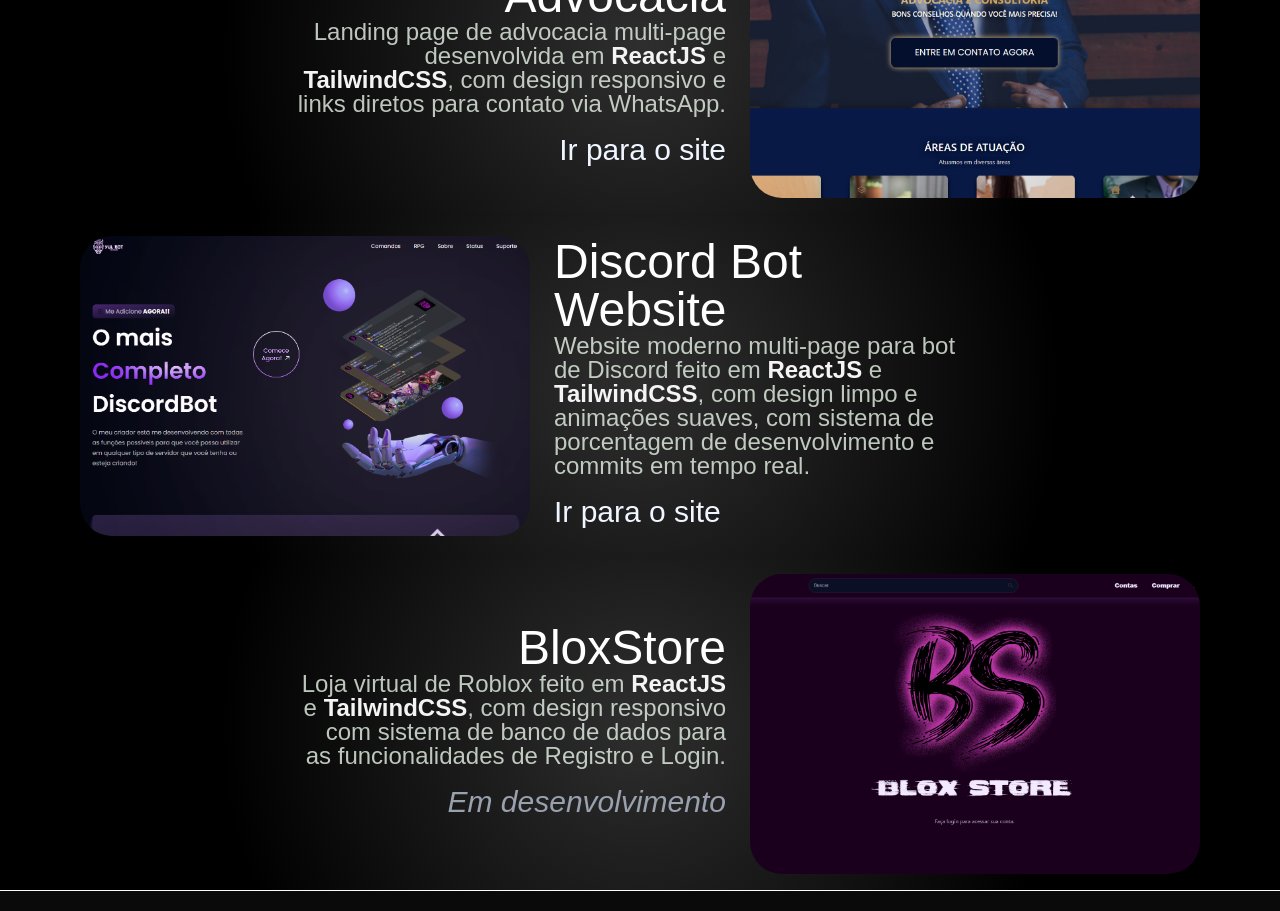
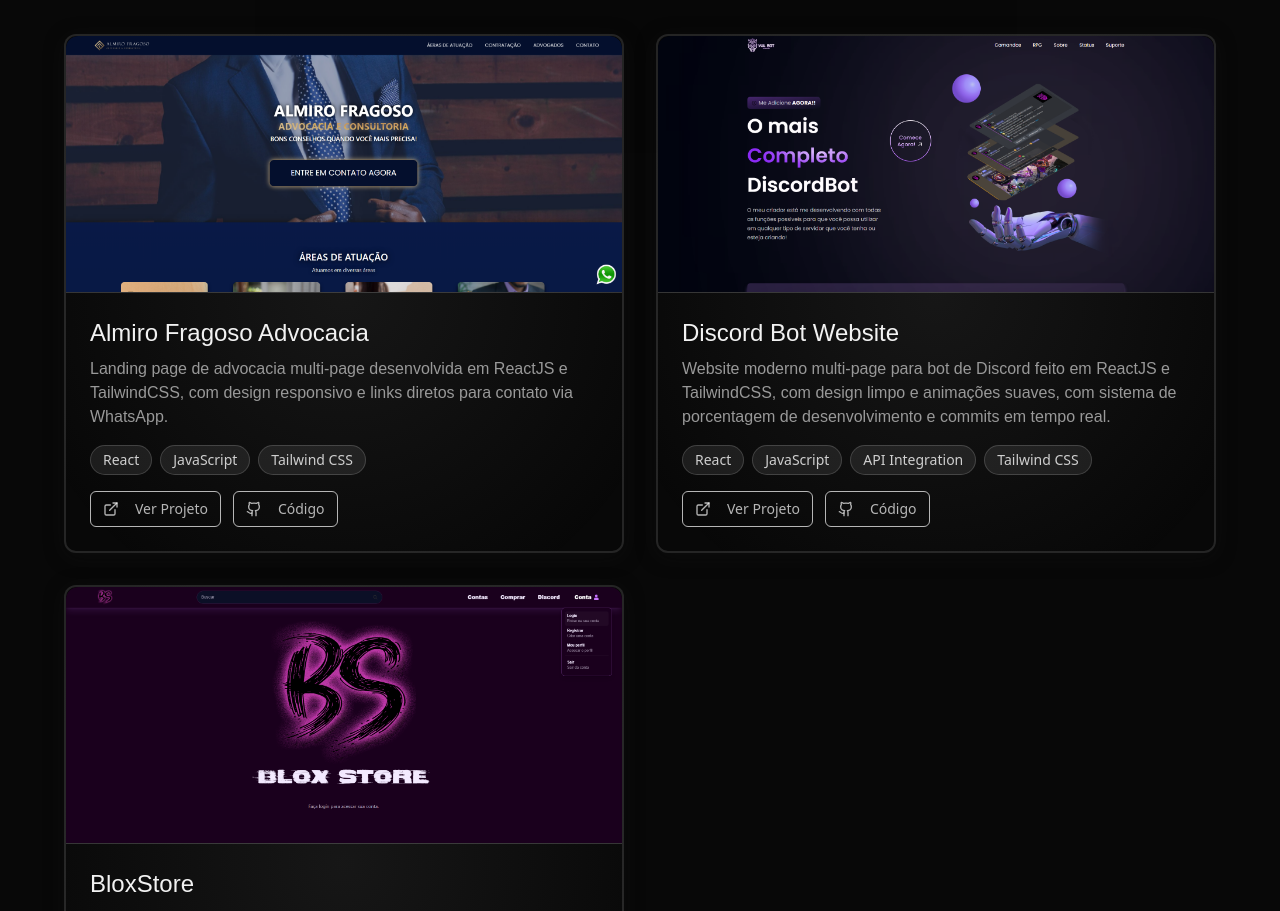
Before and after one commit to Enzzzzz/Port, a React (Vite) app: page / in a window 1280 px wide. Shown: the part 1880-2791 px from the top of the page. Built offline with nearby package versions, Linux system fonts and the light colour scheme; a web font is replaced by a local one.

Commit message:
changed entire project section

```diff
--- a/src/components/Projects.jsx
+++ b/src/components/Projects.jsx
@@ -1,29 +1,58 @@
 import { useEffect, useRef, useState } from "react";
-import ProjectCard from "../components/projectCards";
+import { ExternalLink, Github } from "lucide-react";
+
 import AlmiroWeb from "/Projects/almiro.png";
 import YulBot from "/Projects/yulbot.png";
 import Bloxstore from "/Projects/bloxstore.png";
 
 const Projects = () => {
+  const projects = [
+    {
+      title: "Almiro Fragoso Advocacia",
+      description:
+        "Landing page de advocacia multi-page desenvolvida em ReactJS e TailwindCSS, com design responsivo e links diretos para contato via WhatsApp.",
+      image: AlmiroWeb,
+      tags: ["React", "JavaScript", "Tailwind CSS"],
+      liveUrl: "https://www.almirofragosoadvocacia.com.br/",
+      githubUrl: "#",
+    },
+    {
+      title: "Discord Bot Website",
+      description:
+        "Website moderno multi-page para bot de Discord feito em ReactJS e TailwindCSS, com design limpo e animações suaves, com sistema de porcentagem de desenvolvimento e commits em tempo real.",
+      image: YulBot,
+      tags: ["React", "JavaScript", "API Integration", "Tailwind CSS"],
+      liveUrl: "https://yulbot.vercel.app/",
+      githubUrl: "#",
+    },
+    {
+      title: "BloxStore",
+      description:
+        "Loja virtual de Roblox feito em ReactJS e TailwindCSS, com design responsivo com sistema de banco de dados para as funcionalidades de Registro e Login.",
+      image: Bloxstore,
+      tags: [
+        "React",
+        "Tailwind CSS",
+        "JavaScript",
+        "Database",
+        "Login System",
+        "Payment System",
+      ],
+      liveUrl: "#",
+      githubUrl: "#",
+    },
+  ];
 
-  const section2Ref = useRef(null);
+  const projectRef = useRef(null);
   const [isVisible2, setIsVisible2] = useState(false);
 
-  const fadeLeft = isVisible2
-    ? "animate-fade-in-left opacity-100"
-    : "animate-fade-out-right opacity-0";
-
-  const fadeRight = isVisible2
-    ? "animate-fade-in-right opacity-100"
-    : "animate-fade-out-left opacity-0";
-
   useEffect(() => {
-    const section2Element = section2Ref.current;
+    const projectElement = projectRef.current;
 
     const observer = new IntersectionObserver(
       (entries) => {
         entries.forEach((entry) => {
-          if (entry.target === section2Ref.current) {
+          if (entry.target === projectRef.current) {
             setIsVisible2(entry.isIntersecting);
           }
         });
@@ -31,96 +60,96 @@
       { threshold: 0.3 }
     );
 
-    if (section2Element) observer.observe(section2Element);
+    if (projectElement) observer.observe(projectElement);
 
     return () => {
-      if (section2Element) observer.unobserve(section2Element);
+      if (projectElement) observer.unobserve(projectElement);
     };
   }, []);
 
   return (
     <section
       id="projects"
-      className="overflow-visible pt-10 section2 flex flex-col"
-      ref={section2Ref}
+      className="py-20 px-4 md:px-8 lg:px-16 bg-secondary/20"
+      ref={projectRef}
     >
-      <div className="mb-5 sm2:mb-2">
-        <h1
-          className={`font-bebas text-text font-bold text-5xl ipad:text-6xl transition-all duration-700`}
+      <div className="container mx-auto">
+        <div className="text-center mb-16 "
         >
-          Projetos
-        </h1>
+          <h2
+            className="font-bebas text-center text-text font-bold text-5xl ipad:text-6xl transition-all duration-700"
+          >
+            Meus Projetos
+          </h2>
+          <p
+            className="text-muted-foreground fade-in text-center text-lg max-w-2xl w-[95%] mx-auto"
+          >
+            Confira alguns dos projetos que desenvolvi, demonstrando minhas
+            habilidades em front-end
+          </p>
+        </div>
+        <div className="grid grid-cols-1 md:grid-cols-2 gap-8">
+          {projects.map((project, index) => (
+            <div
+              key={index}
+              className={`card-portfolio border-2 rounded-xl border-muted-foreground/20 hover:border-muted-foreground group bg-[radial-gradient(circle_at_center,_rgba(153,153,153,0.1),_transparent_90%)] ${isVisible2 ? "fade-in opacity-100" : ""}`}
+
+            >
+              <div className="relative overflow-hidden h-64 rounded-t-xl">
+                <img
+                  src={project.image}
+                  alt={project.title}
+                  className="w-full h-full object-cover rounded-t-xl overflow-hidden object-top transition-transform duration-300 group-hover:scale-110 group-hover:opacity-90"
+                />
+                <div className="absolute inset-0 bg-gradient-to-t from-background/90 to-transparent opacity-0 group-hover:opacity-100 transition-opacity duration-300"/>
+              </div>
+
+              <div className="p-6 border-t border-muted-foreground/30">
+                <h3 className="text-2xl mb-2 text-text font-bebas">
+                  {project.title}
+                </h3>
+                <p className="text-muted-foreground mb-4 font-poppins">
+                  {project.description}
+                </p>
+
+                <div className="flex flex-wrap gap-2 mb-4">
+                  {project.tags.map((tag, tagIndex) => (
+                    <span
+                      key={tagIndex}
+                      className="px-3 py-1 bg-primary/10 text-primary text-sm rounded-full border border-primary/20"
+                    >
+                      {tag}
+                    </span>
+                  ))}
+                </div>
+
+                <div className="flex gap-3">
+                  <a
+                    href={project.liveUrl}
+                    target="_blank"
+                    rel="noopener noreferrer"
+                  >
+                    <button className="h-9 rounded-md px-3 inline-flex items-center justify-center gap-2 whitespace-nowrap text-sm font-medium ring-offset-accent transition-colors focus-visible:outline-none focus-visible:ring-2focus-visible:ring-offset-2 cursor-pointer hover:bg-primary/40 border border-input text-accent/70 hover:text-accent">
+                      <ExternalLink className="mr-2 h-4 w-4" />
+                      Ver Projeto
+                    </button>
+                  </a>
+                  <a
+                    href={project.liveUrl}
+                    target="_blank"
+                    rel="noopener noreferrer"
+                  >
+                    <button className="h-9 rounded-md px-3 inline-flex items-center justify-center gap-2 whitespace-nowrap text-sm font-medium ring-offset-accent transition-colors focus-visible:outline-none focus-visible:ring-2focus-visible:ring-offset-2 cursor-pointer hover:bg-primary/40 border border-input text-accent/70 hover:text-accent">
+                      <Github className="mr-2 h-4 w-4" />
+                      Código
+                    </button>
+                  </a>
+                </div>
+              </div>
+            </div>
+          ))}
+        </div>
       </div>
-      <ProjectCard
-        reverse={true}
-        image={AlmiroWeb}
-        title="Almiro Fragoso Advocacia"
-        titleColor="#ffffff"
-        description={
-          <>
-            Landing page de advocacia multi-page desenvolvida em{" "}
-            <span className="text-zinc-100 font-extrabold group-hover:shadow-blue-200 group-hover:[text-shadow:0_0_20px_rgba(255, 255, 255, 0.9)] transition-all duration-300">
-              ReactJS
-            </span>{" "}
-            e{" "}
-            <span className="text-zinc-100 font-extrabold group-hover:shadow-blue-200 group-hover:[text-shadow:0_0_20px_rgba(255, 255, 255, 0.9)] transition-all duration-300">
-              TailwindCSS
-            </span>
-            , com design responsivo e links diretos para contato via WhatsApp.
-          </>
-        }
-        link="https://www.almirofragosoadvocacia.com.br/"
-        fadeRight={fadeRight}
-        fadeLeft={fadeLeft}
-      />
-
-      <ProjectCard
-        image={YulBot}
-        title="Discord Bot Website"
-        titleColor="#ffffff"
-        description={
-          <>
-            Website moderno multi-page para bot de Discord feito em{" "}
-            <span className="text-zinc-100 font-extrabold group-hover:shadow-blue-200 group-hover:[text-shadow:0_0_20px_rgba(255, 255, 255, 0.9)0.9)] transition-all duration-300">
-              ReactJS
-            </span>{" "}
-            e{" "}
-            <span className="text-zinc-100 font-extrabold group-hover:shadow-blue-200 group-hover:[text-shadow:0_0_20px_rgba(255, 255, 255, 0.9)] transition-all duration-300">
-              TailwindCSS
-            </span>
-            , com design limpo e animações suaves, com sistema de porcentagem de
-            desenvolvimento e commits em tempo real.
-          </>
-        }
-        link="https://yulbot.vercel.app/"
-        fadeRight={fadeRight}
-        fadeLeft={fadeLeft}
-      />
-
-      <ProjectCard
-        reverse={true}
-        isDev={true}
-        image={Bloxstore}
-        title="BloxStore"
-        titleColor="#ffffff"
-        description={
-          <>
-            Loja virtual de Roblox feito em{" "}
-            <span className="text-zinc-100 font-extrabold group-hover:shadow-blue-200 group-hover:[text-shadow:0_0_20px_rgba(255, 255, 255, 0.9)] transition-all duration-300">
-              ReactJS
-            </span>{" "}
-            e{" "}
-            <span className="text-zinc-100 font-extrabold group-hover:shadow-blue-200 group-hover:[text-shadow:0_0_20px_rgba(255, 255, 255, 0.9)] transition-all duration-300">
-              TailwindCSS
-            </span>
-            , com design responsivo com sistema de banco de dados para as
-            funcionalidades de Registro e Login.
-          </>
-        }
-        link=""
-        fadeRight={fadeRight}
-        fadeLeft={fadeLeft}
-      />
     </section>
   );
 };
--- a/src/components/projectCards.jsx
+++ b/src/components/projectCards.jsx
@@ -30,7 +30,7 @@
     >
 
       <div
-        className="relative z-10 w-[280px] h-[280px] sm2:w-[450px] sm2:h-[230px] sm2:min-h-[230px] sm2:min-w-[300px] ipad:h-[300px] ipad:min-w-[320px] rounded-4xl  overflow-hidden hover:drop-shadow-[0_0_8px_#f1f1f1] transition-all duration-700 cursor-pointer"
+        className="relative z-10 w-[280px] h-[280px] sm2:w-[450px] sm2:h-[230px] sm2:min-h-[230px] sm2:min-w-[300px] ipad:h-[300px] ipad:min-w-[320px] rounded-4xl overflow-hidden hover:drop-shadow-[0_0_8px_#f1f1f1] transition-all duration-700 cursor-pointer"
         onClick={handleOpenImage}
       >
         <img
--- a/src/routes/Page2.jsx
+++ b/src/routes/Page2.jsx
@@ -95,8 +95,8 @@
         <div className="h-32 bg-gradient-to-b from-[#070f08] to-[rgba(0,255,204,0.1)]"></div>
 
         <section
-          id="secondLayer"
-          className="pt-10 section2 bg-green-gradient-reverse flex flex-col"
+      id="projects"
+      className="overflow-visible pt-10 section2 flex flex-col"
       ref={section2Ref}
     >
       <div className="mb-5 sm2:mb-2">
@@ -106,16 +106,22 @@
           Projetos
         </h1>
       </div>
-          <ProjectCard reverse={true}
+      <ProjectCard
+        reverse={true}
         image={AlmiroWeb}
         title="Almiro Fragoso Advocacia"
-            titleColor="#2634f8"
+        titleColor="#ffffff"
         description={
           <>
             Landing page de advocacia multi-page desenvolvida em{" "}
-                <span className="text-blue-700 font-extrabold group-hover:shadow-blue-200 group-hover:[text-shadow:0_0_20px_rgba(59,130,246,0.9)] transition-all duration-300">ReactJS</span> e{" "}
-                <span className="text-blue-700 font-extrabold group-hover:shadow-blue-200 group-hover:[text-shadow:0_0_20px_rgba(59,130,246,0.9)] transition-all duration-300">TailwindCSS</span>, com
-                design responsivo e links diretos para contato via WhatsApp.
+            <span className="text-zinc-100 font-extrabold group-hover:shadow-blue-200 group-hover:[text-shadow:0_0_20px_rgba(255, 255, 255, 0.9)] transition-all duration-300">
+              ReactJS
+            </span>{" "}
+            e{" "}
+            <span className="text-zinc-100 font-extrabold group-hover:shadow-blue-200 group-hover:[text-shadow:0_0_20px_rgba(255, 255, 255, 0.9)] transition-all duration-300">
+              TailwindCSS
+            </span>
+            , com design responsivo e links diretos para contato via WhatsApp.
           </>
         }
         link="https://www.almirofragosoadvocacia.com.br/"
@@ -126,13 +132,19 @@
       <ProjectCard
         image={YulBot}
         title="Discord Bot Website"
-            titleColor="#a672ff"
+        titleColor="#ffffff"
         description={
           <>
             Website moderno multi-page para bot de Discord feito em{" "}
-                <span className="text-purple-400 font-extrabold group-hover:shadow-blue-200 group-hover:[text-shadow:0_0_20px_rgba(59,130,246,0.9)] transition-all duration-300">ReactJS</span> e{" "}
-                <span className="text-purple-400 font-extrabold group-hover:shadow-blue-200 group-hover:[text-shadow:0_0_20px_rgba(59,130,246,0.9)] transition-all duration-300">TailwindCSS</span>, com
-                design limpo e animações suaves, com sistema de porcentagem de desenvolvimento e commits em tempo real.
+            <span className="text-zinc-100 font-extrabold group-hover:shadow-blue-200 group-hover:[text-shadow:0_0_20px_rgba(255, 255, 255, 0.9)0.9)] transition-all duration-300">
+              ReactJS
+            </span>{" "}
+            e{" "}
+            <span className="text-zinc-100 font-extrabold group-hover:shadow-blue-200 group-hover:[text-shadow:0_0_20px_rgba(255, 255, 255, 0.9)] transition-all duration-300">
+              TailwindCSS
+            </span>
+            , com design limpo e animações suaves, com sistema de porcentagem de
+            desenvolvimento e commits em tempo real.
           </>
         }
         link="https://yulbot.vercel.app/"
@@ -140,16 +152,24 @@
         fadeLeft={fadeLeft}
       />
 
-          <ProjectCard reverse={true} isDev={true}
+      <ProjectCard
+        reverse={true}
+        isDev={true}
         image={Bloxstore}
         title="BloxStore"
-            titleColor="#7f0c96"
+        titleColor="#ffffff"
         description={
           <>
             Loja virtual de Roblox feito em{" "}
-                <span className="text-fuchsia-800 font-extrabold group-hover:shadow-blue-200 group-hover:[text-shadow:0_0_20px_rgba(59,130,246,0.9)] transition-all duration-300">ReactJS</span> e{" "}
-                <span className="text-fuchsia-800 font-extrabold group-hover:shadow-blue-200 group-hover:[text-shadow:0_0_20px_rgba(59,130,246,0.9)] transition-all duration-300">TailwindCSS</span>, com
-                design responsivo com sistema de banco de dados para as funcionalidades de Registro e Login.
+            <span className="text-zinc-100 font-extrabold group-hover:shadow-blue-200 group-hover:[text-shadow:0_0_20px_rgba(255, 255, 255, 0.9)] transition-all duration-300">
+              ReactJS
+            </span>{" "}
+            e{" "}
+            <span className="text-zinc-100 font-extrabold group-hover:shadow-blue-200 group-hover:[text-shadow:0_0_20px_rgba(255, 255, 255, 0.9)] transition-all duration-300">
+              TailwindCSS
+            </span>
+            , com design responsivo com sistema de banco de dados para as
+            funcionalidades de Registro e Login.
           </>
         }
         link=""
```
Also changed, not shown: src/index.css (+9 -2 lines). Lines whose indentation alone changed are shown as unchanged.
